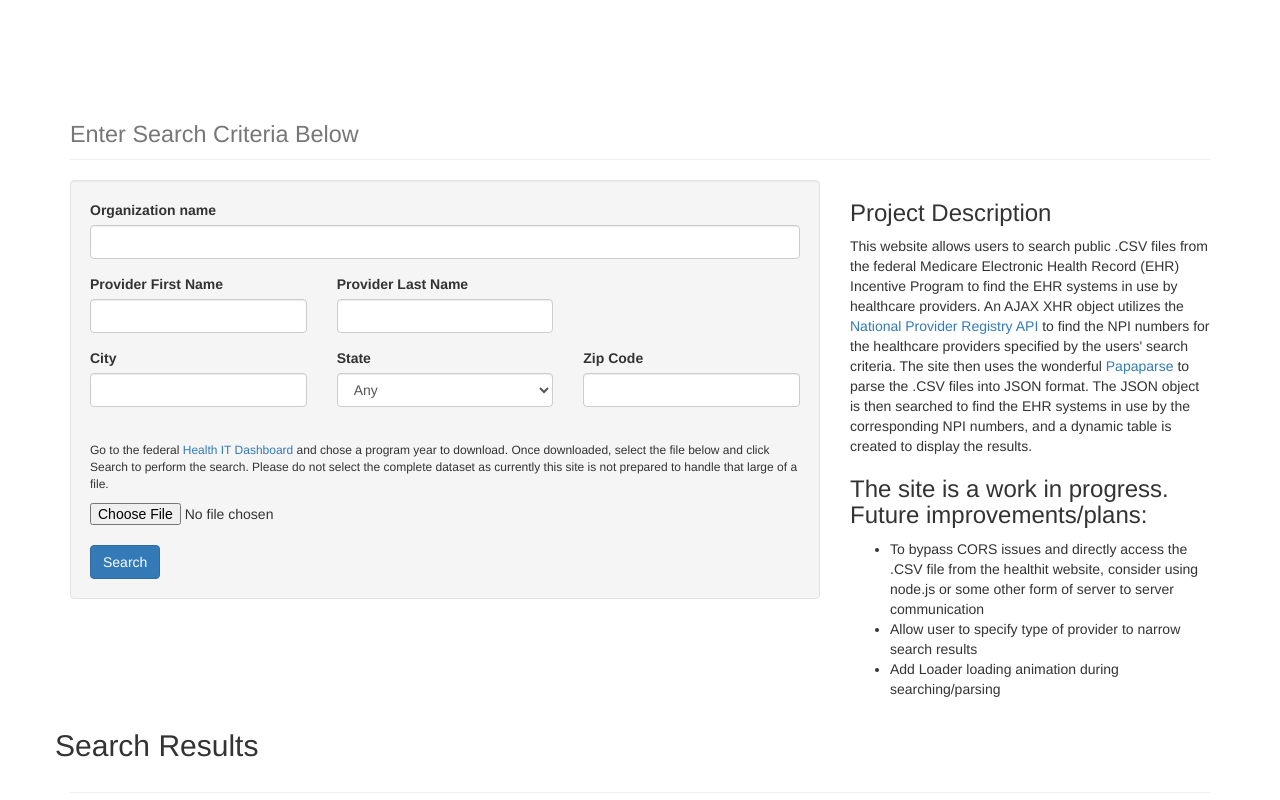
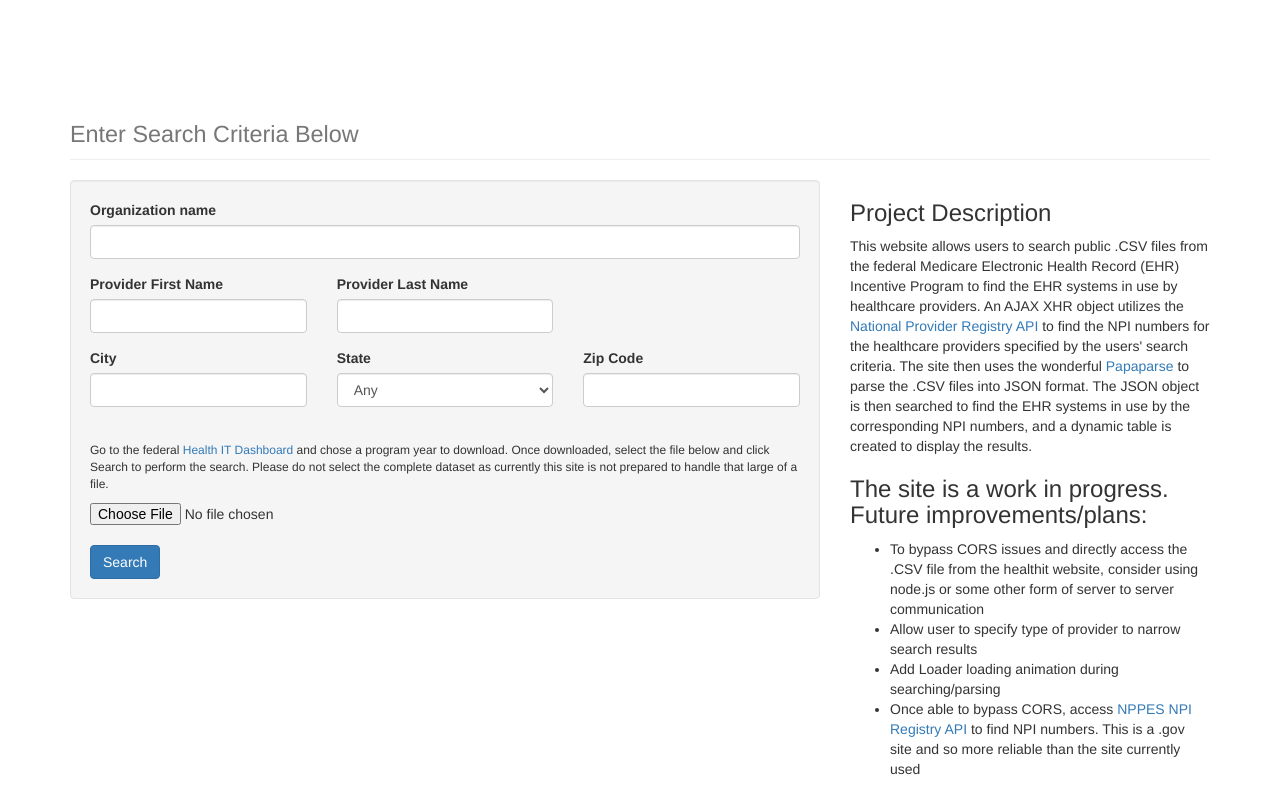
Before and after one commit to danbeyer/danbeyer.github.io, a plain HTML site: page ehrsearch/index.html in a window 1280 px wide. Shown: the top 800 px of the page. Drawn offline with nearby package versions, Linux system fonts and the light colour scheme.

Commit message:
Update index.html

```diff
--- a/ehrsearch/index.html
+++ b/ehrsearch/index.html
@@ -161,6 +161,7 @@
                     <li>To bypass CORS issues and directly access the .CSV file from the healthit website, consider using node.js or some other form of server to server communication</li>
                     <li>Allow user to specify type of provider to narrow search results</li>
                     <li>Add Loader loading animation during searching/parsing</li>
+		    <li>Once able to bypass CORS, access <a href="https://npiregistry.cms.hhs.gov/">NPPES NPI Registry API</a> to find NPI numbers.  This is a .gov site and so more reliable than the site currently used </li>
 
                 </ul>
             </div>
```
